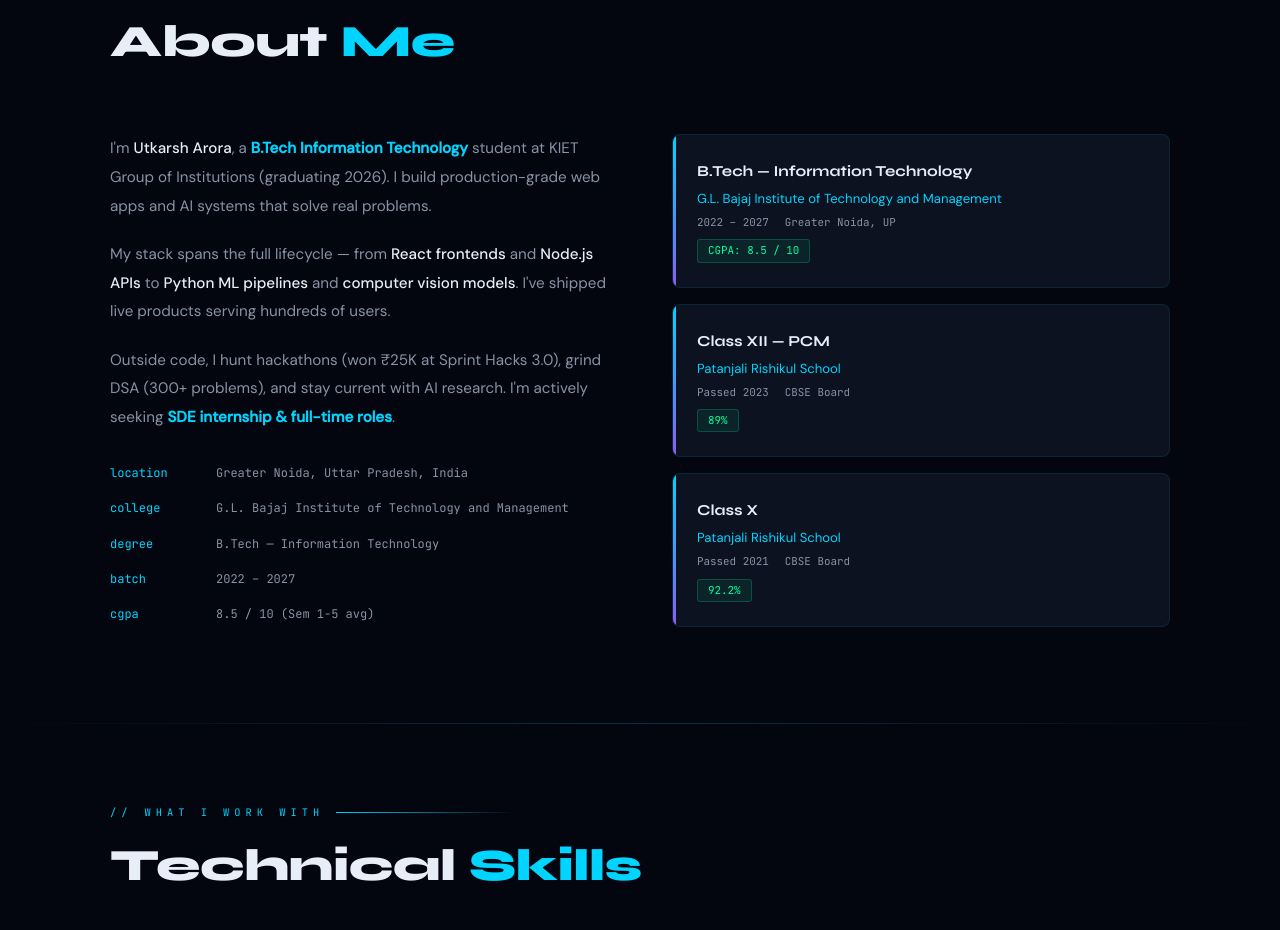
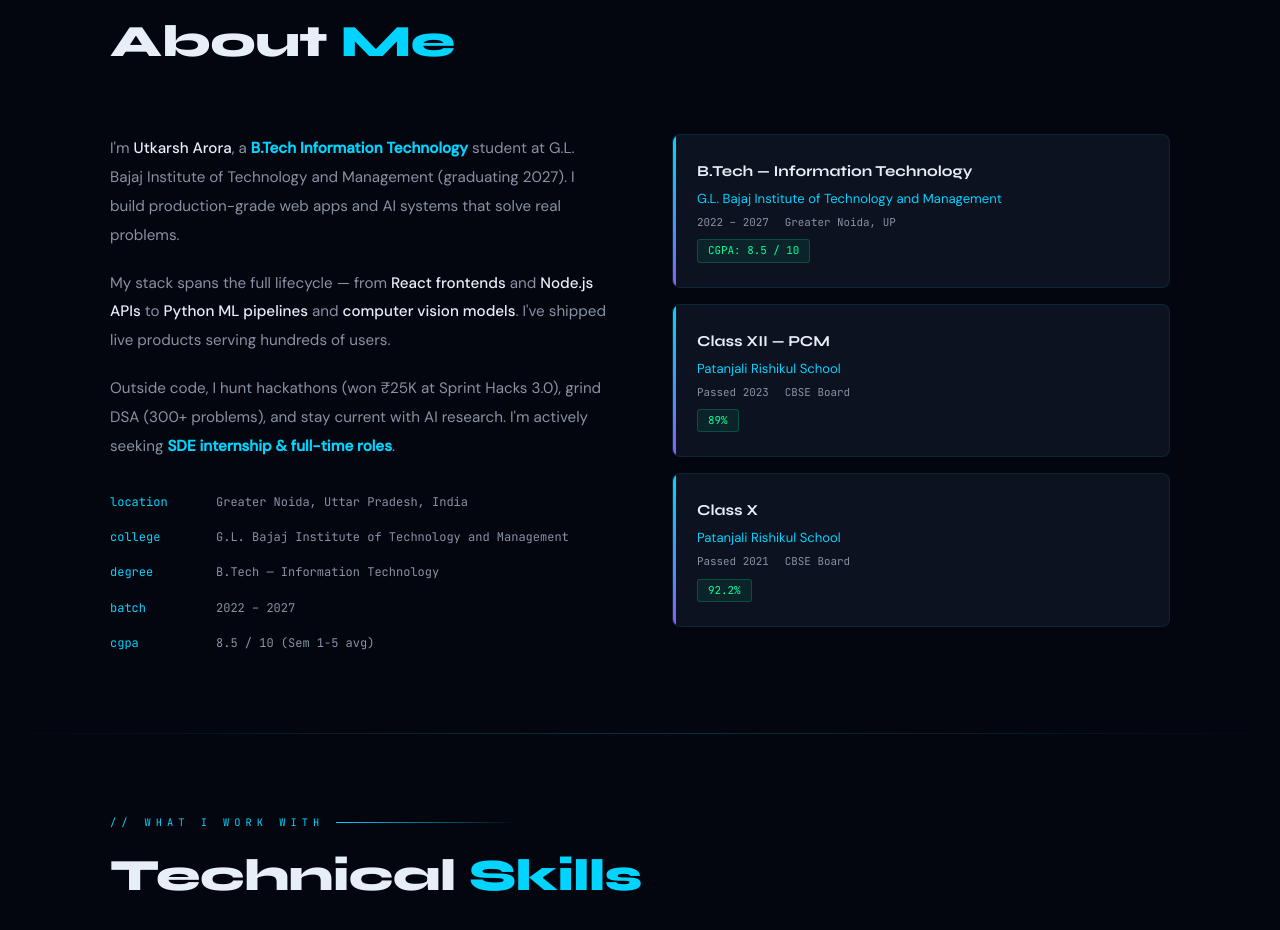
Before and after one commit to UtkarshArora09/Portfolio, a plain HTML site: page index.html in a window 1280 px wide. Shown: the part 901-1831 px from the top of the page. Drawn offline with Linux system fonts and the light colour scheme.

Commit message:
Update educational institution and graduation year

```diff
--- a/index.html
+++ b/index.html
@@ -938,7 +938,7 @@ footer{position:relative;z-index:1;border-top:1px solid var(--border);padding:2r
   <h2 class="section-heading reveal">About <span>Me</span></h2>
   <div class="about-grid">
     <div class="about-text reveal">
-      <p>I'm <strong>Utkarsh Arora</strong>, a <span class="about-highlight">B.Tech Information Technology</span> student at KIET Group of Institutions (graduating 2026). I build production-grade web apps and AI systems that solve real problems.</p>
+      <p>I'm <strong>Utkarsh Arora</strong>, a <span class="about-highlight">B.Tech Information Technology</span> student at G.L. Bajaj Institute of Technology and Management (graduating 2027). I build production-grade web apps and AI systems that solve real problems.</p>
       <p>My stack spans the full lifecycle — from <strong>React frontends</strong> and <strong>Node.js APIs</strong> to <strong>Python ML pipelines</strong> and <strong>computer vision models</strong>. I've shipped live products serving hundreds of users.</p>
       <p>Outside code, I hunt hackathons (won ₹25K at Sprint Hacks 3.0), grind DSA (300+ problems), and stay current with AI research. I'm actively seeking <span class="about-highlight">SDE internship & full-time roles</span>.</p>
       <div class="about-info">
```
